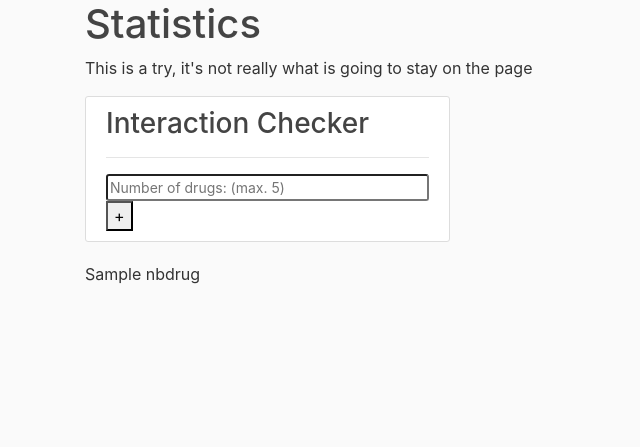
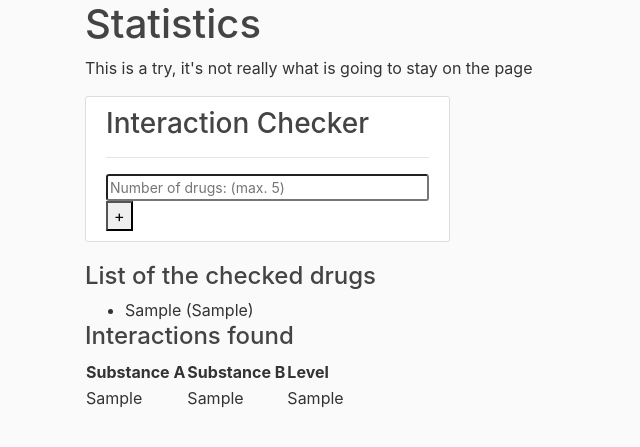
Before and after one commit to isterbollen/CookieDough2, a Django app: template project_django/DrugiComp/templates/DrugiComp/statistics.html in a window 1280 px wide. Shown: the part 80-527 px from the top of the page, without its empty margins (0-640 px from the left). Run offline with Django 3.2, Linux system fonts and the light colour scheme; the template is opened without the code that fills it: most values are stand-ins (such as "Sample title", 1, 10 or a date in 2020); some libraries are stand-ins or nearby versions.

Commit message:
Update statistics.html

```diff
--- a/project_django/DrugiComp/templates/DrugiComp/statistics.html
+++ b/project_django/DrugiComp/templates/DrugiComp/statistics.html
@@ -38,7 +38,26 @@
 	<button type="button" href="#" id="adddrug" onclick="addFields()">+</button>
 	<div id="container"></div>
 </form>
-{% if nbdrug %}
-	{{nbdrug}}
-{% endif %}
+<h4>List of the checked drugs</h4>
+<ul>
+	{% for item in listDbis %}
+		<li>{{item.0}} ({{item.1}})</li>
+	{% endfor %}
+</ul>
+<h4>Interactions found</h4>
+<table>
+    <thead>
+        <th>Substance A</th>
+        <th>Substance B</th>
+        <th>Level</th>
+    </thead>
+
+    {% for row in listI %}
+        <tr>
+           <td>{{row.0}}</td>
+           <td>{{row.1}}</td>
+           <td>{{row.2}}</td>
+        </tr>
+    {% endfor %}
+</table>
 {% endblock content %}
```
